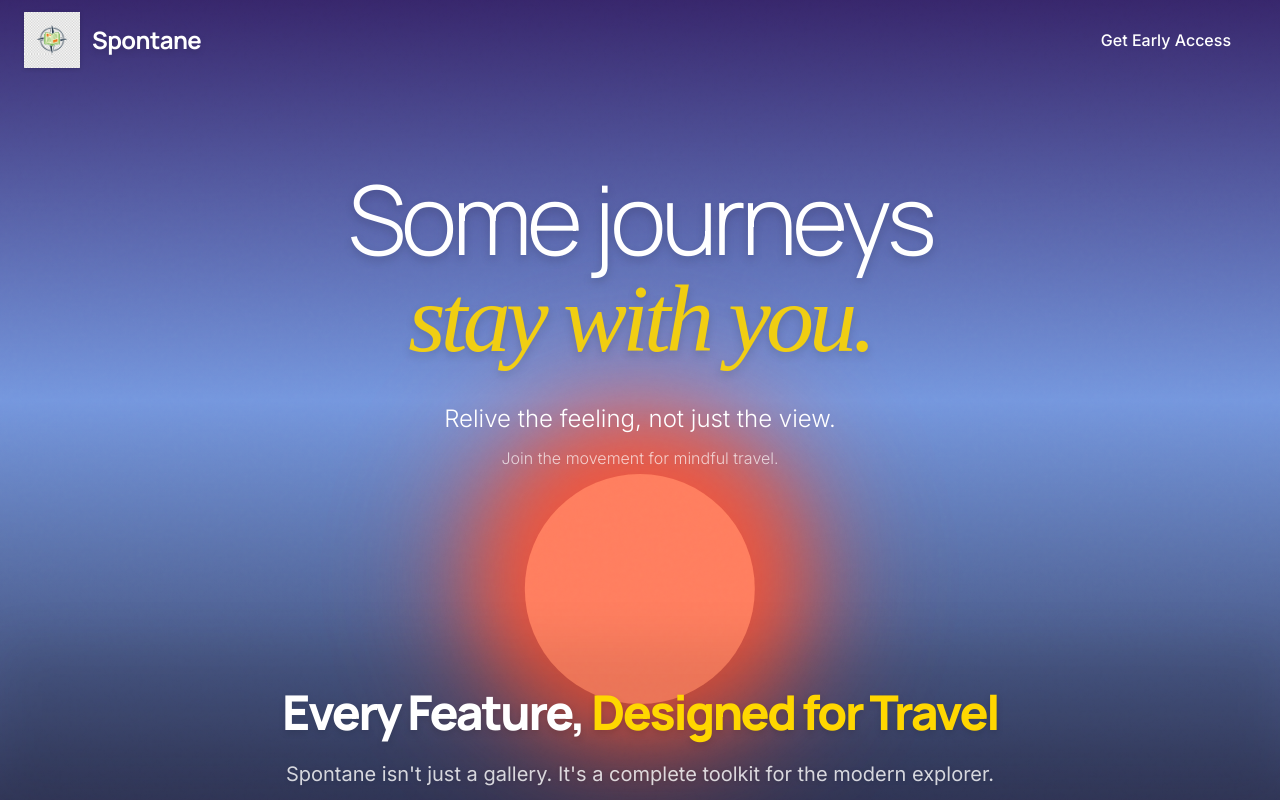
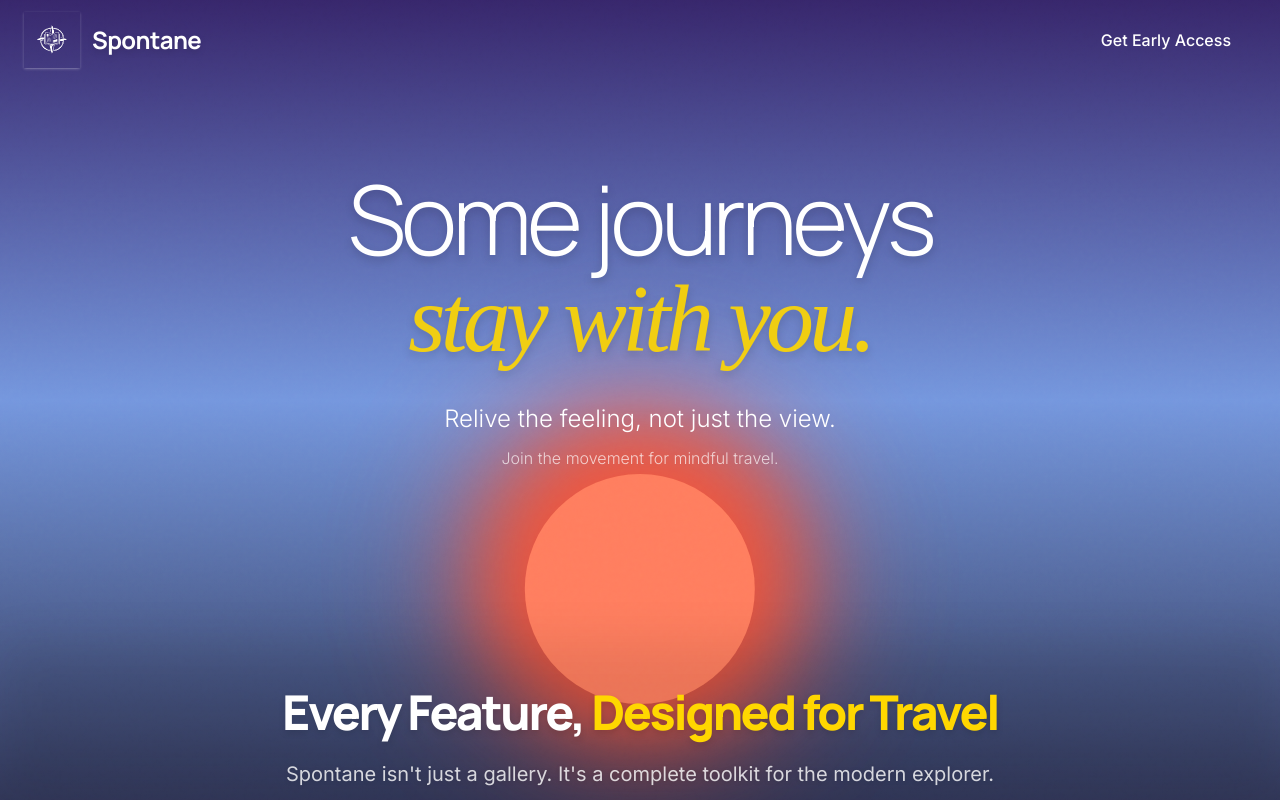
Before and after one commit to surajz12/spontane, a Next.js app: page / in a window 1280 px wide. Shown: the top 800 px of the page. Built offline with nearby package versions, Linux system fonts and the light colour scheme.

Commit message:
fix: re-implement advanced transparency filter to remove checkerboard background

```diff
--- a/app/globals.css
+++ b/app/globals.css
@@ -69,9 +69,12 @@
     --border: rgba(15, 23, 42, 0.1);
     --secondary: #1e3a8a;
     --background: #bae6fd;
-    /* Sky blue fallback instead of white */
   }
 
+  .logo-filter {
+    filter: url(#clean-logo-filter);
+    transition: opacity 0.3s ease;
+  }
 }
 
 @layer base {
--- a/app/layout.tsx
+++ b/app/layout.tsx
@@ -39,6 +39,16 @@ export default function RootLayout({
       <body className={cn("min-h-screen bg-background font-inter antialiased", inter.variable, manrope.variable)} suppressHydrationWarning>
         <SunsetProvider>
           <SunsetBackground />
+          <svg className="sr-only">
+            <filter id="clean-logo-filter" colorInterpolationFilters="sRGB">
+              {/* This filter turns the logo pure white and keys out anything that is white or light gray (like a checkerboard) */}
+              <feColorMatrix type="matrix" values="
+                0 0 0 0 1
+                0 0 0 0 1
+                0 0 0 0 1
+                -1 -1 -1 2.5 0" />
+            </filter>
+          </svg>
           <div className="relative z-10">
             {children}
           </div>
--- a/components/footer.tsx
+++ b/components/footer.tsx
@@ -7,7 +7,7 @@ export function Footer() {
             <div className="container mx-auto px-4 md:px-6 flex flex-col md:flex-row items-center justify-between gap-6">
                 <div className="flex flex-col items-center md:items-start gap-4">
                     <div className="flex items-center gap-3">
-                        <img src="/images/logo-transparent.png" alt="Spontane Logo" className="h-10 w-auto" />
+                        <img src="/images/logo-transparent.png" alt="Spontane Logo" className="h-10 w-auto logo-filter" />
                         <span className="text-xl font-bold tracking-tight font-manrope text-foreground">Spontane</span>
                     </div>
                     <p className="text-sm text-foreground opacity-50 font-inter">
--- a/components/navbar.tsx
+++ b/components/navbar.tsx
@@ -18,7 +18,7 @@ export function Navbar() {
 
             <div className="container mx-auto px-6 flex items-center justify-between relative z-10 pointer-events-auto">
                 <div className="flex items-center gap-3">
-                    <img src="/images/logo-transparent.png" alt="Spontane Logo" className="h-12 md:h-14 w-auto drop-shadow-sm" />
+                    <img src="/images/logo-transparent.png" alt="Spontane Logo" className="h-12 md:h-14 w-auto logo-filter shadow-sm" />
                     <span className="text-xl md:text-2xl font-bold tracking-tight font-manrope text-foreground drop-shadow-md">Spontane</span>
                 </div>
 
```
